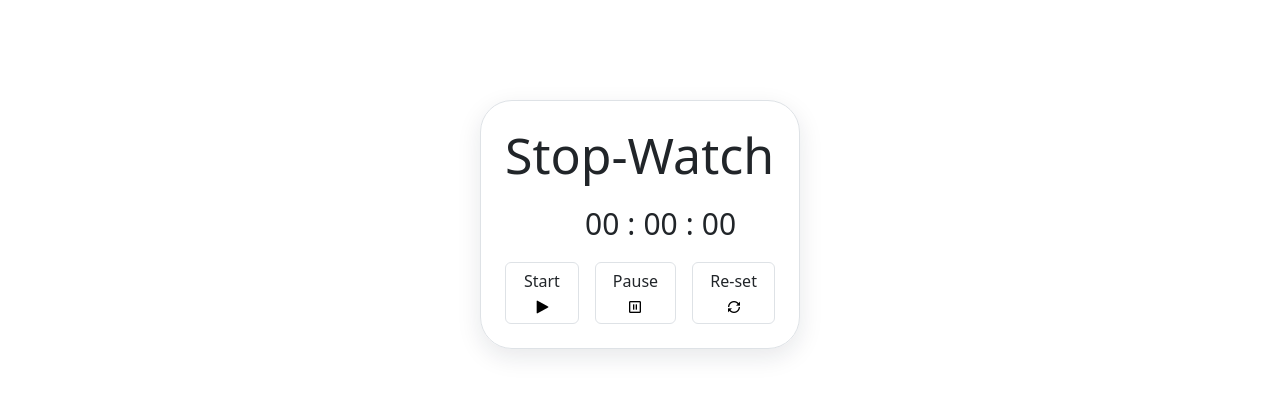
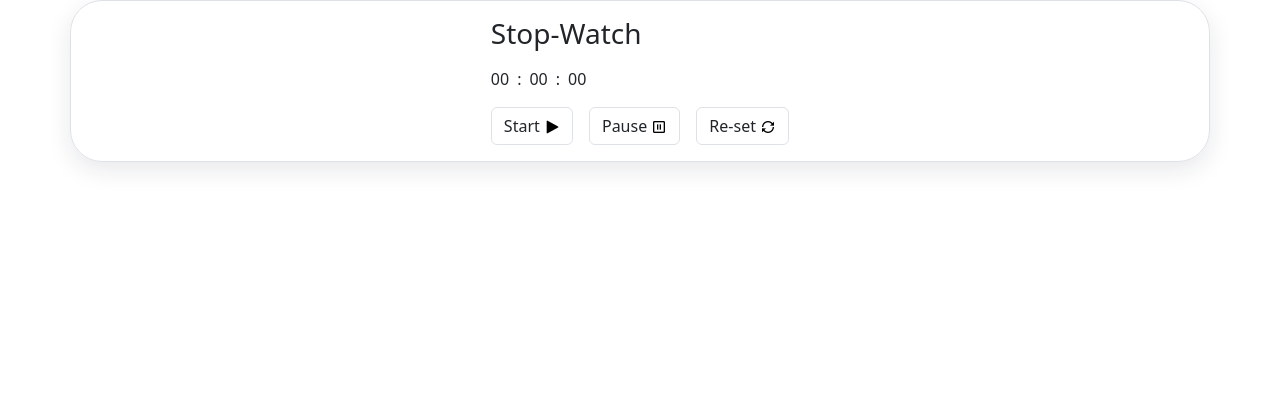
Before and after one commit to Godzillasan/Stop-watch, a plain HTML site: page index.html in a window 1280 px wide. Drawn offline with nearby package versions, Linux system fonts and the light colour scheme.

Commit message:
new js added

```diff
--- a/index.html
+++ b/index.html
@@ -9,16 +9,16 @@
     <link href="https://cdn.jsdelivr.net/npm/bootstrap@5.2.3/dist/css/bootstrap.min.css" rel="stylesheet" integrity="sha384-rbsA2VBKQhggwzxH7pPCaAqO46MgnOM80zW1RWuH61DGLwZJEdK2Kadq2F9CUG65" crossorigin="anonymous">
 </head>
 <body>
-    <div class="container  w-25 border rounded-5 p-4">
+    <div class="container p-3 border rounded-5 mt-auto w-lg-50">
         <div class="card-body">
-          <h5 class="card-title" style="font-size: 50px;">Stop-Watch</h5>
-          <div class="timer_display mt-3 mb-3" style="font-size: 30px; margin-left: 80px;">
-            <span class="me-2">00</span>:<span class="me-2 ms-2">00</span>:<span class="ms-2">00</span>
+          <h3 class="card-title">Stop-Watch</h3>
+          <div class="timer_display mt-3 mb-3">
+            <span class="me-2" id="hours">00</span>:<span class="me-2 ms-2" id="minutes">00</span>:<span class="ms-2" id="seconds">00</span>
           </div>
           <div class="d-flex">
-            <a href="#" class="btn border">Start <img src="./assets/start_img.png" alt="start_img"></a>
-            <a href="#" class="btn border ms-3">Pause <img src="./assets/pause.png" alt="pause_img"></a>
-            <a href="#" class="btn border ms-3">Re-set <img src="./assets/reset_img.png" alt="reset_img"></a>
+            <a href="#" class="btn border" onclick="start()" id="start">Start <img src="./assets/start_img.png" alt="start_img"></a>
+            <a href="#" class="btn border ms-3" onclick="pause()" id="pause">Pause <img src="./assets/pause.png" alt="pause_img"></a>
+            <a href="#" class="btn border ms-3" onclick="reset()" id="reset">Re-set <img src="./assets/reset_img.png" alt="reset_img"></a>
           </div>
         </div>
     </div>
--- a/index.js
+++ b/index.js
@@ -0,0 +1,19 @@
+let startBtn = document.getElementById('start');
+
+let pauseBtn = document.getElementById('pause');
+
+let resetBtn = document.getElementById('reset');
+
+
+
+function start(){
+    console.log('yo');
+}
+
+function pause(){
+    console.log('hi');
+}
+
+function reset(){
+    console.log('hey');
+}
--- a/style.css
+++ b/style.css
@@ -8,7 +8,6 @@
     display: flex;
     flex-direction: column;
     align-items: center;
-    margin-top: 100px;
     box-shadow: 0px 8px 24px rgb(18 28 45 / 10%);
 }
 
```
